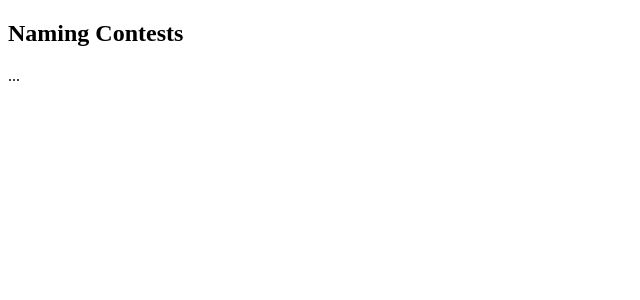
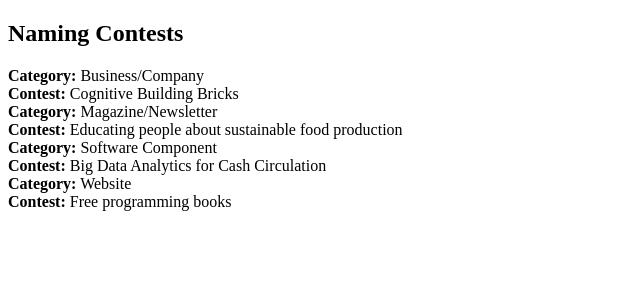
Before and after one commit to interactivenyc/fullstack-javascript, a React app: page / in a window 1280 px wide. Shown: the top 300 px of the page, without its empty margins (0-640 px from the left). Built offline with nearby package versions, Linux system fonts and the light colour scheme; the HTML template or start-up script is replaced by a standard one.

Commit message:
adding ContestPreview with testData, and SASS styling

```diff
--- a/package.json
+++ b/package.json
@@ -19,6 +19,7 @@
     "express": "^4.16.3",
     "json-loader": "^0.5.7",
     "mongodb": "^3.0.5",
+    "node-sass-middleware": "^0.11.0",
     "npm": "^5.8.0",
     "prop-types": "^15.6.1",
     "react": "^16.3.0",
--- /dev/null
+++ b/sass/style.scss
@@ -0,0 +1,15 @@
+.ContestPreview {
+  margin: 1em;
+  border: 1px solid #ccc;
+
+  .category-name {
+    border-bottom: 1px solid #ccc;
+    padding: 0.25em 0.5em;
+    font-weight: bold;
+    background-color: #eee;
+  }
+
+  .contest-name {
+    padding: 0.5em;
+  }
+}
--- a/src/components/App.js
+++ b/src/components/App.js
@@ -1,29 +1,27 @@
 import React from 'react';
 import Header from './Header';
+import ContestPreview from './ContestPreview';
 
 class App extends React.Component {
   state = {
     pageHeader: 'Naming Contests'
   };
   componentDidMount() {
-    //console.log('componentDidMount');
-    //debugger;
-    // ajax, timers and listeners
+    // timers, listeners
   }
   componentWillUnmount() {
-    //console.log('componentWillUnmount');
-    //debugger;
-    // cleanup memory, timers and listeners
+    // clean timers, listeners
   }
   render() {
-    return(
+    return (
       <div className="App">
-        <Header message={this.state.pageHeader}/>
+        <Header message={this.state.pageHeader} />
         <div>
-          ...
+          {this.props.contests.map(contest =>
+            <ContestPreview {...contest} />
+          )}
         </div>
       </div>
-
     );
   }
 }
--- /dev/null
+++ b/src/components/ContestPreview.js
@@ -0,0 +1,14 @@
+import React from 'react';
+
+const ContestPreview = (contest) => (
+  <div className="ContestPreview">
+    <div className="category-name">
+      <b>Category:</b> {contest.categoryName}
+    </div>
+    <div className="contest-name">
+      <b>Contest:</b> {contest.contestName}
+    </div>
+  </div>
+);
+
+export default ContestPreview;
--- a/src/index.js
+++ b/src/index.js
@@ -1,12 +1,10 @@
 import React from 'react';
 import ReactDOM from 'react-dom';
 
-import data from './testData.json';
-console.log(data);
-
+import data from './testData';
 import App from './components/App';
 
 ReactDOM.render(
-  <App contests={data.contests}/>,
+  <App contests={data.contests} />,
   document.getElementById('root')
 );
```
Also changed, not shown: server.js (+7 -0 lines), views/header.ejs.
